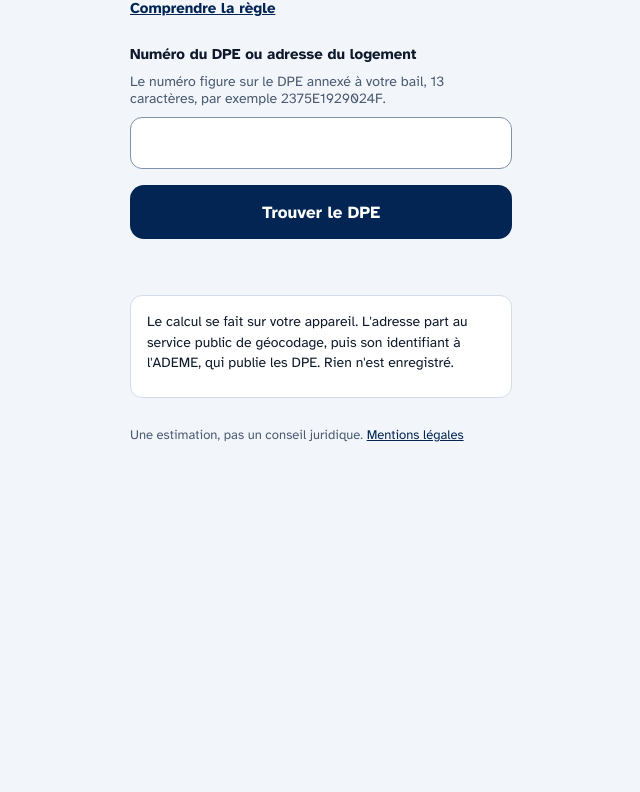
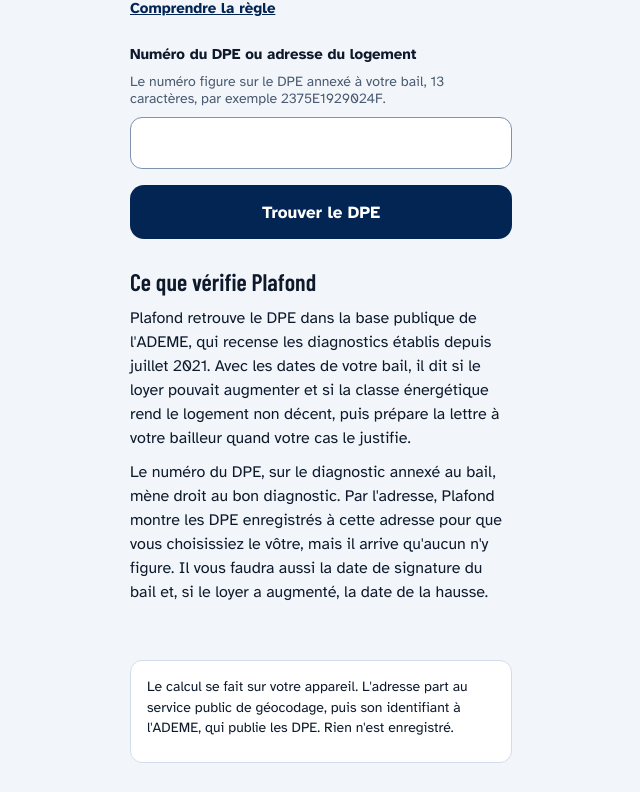
Before and after one commit to maksim-miliutin/Plafond, a Next.js app in the folder apps/web/: page /dpe in a window 1280 px wide. Shown: the part 543-1335 px from the top of the page, without its empty margins (319-959 px from the left). Before the commit the page ends 1019 px from the top, so only its background shows below. Built offline with nearby package versions, Linux system fonts and the light colour scheme; what @plafond/address, @plafond/ademe would draw is missing.

Commit message:
explain the energy check

```diff
--- a/apps/web/components/DpeFindStep.tsx
+++ b/apps/web/components/DpeFindStep.tsx
@@ -68,6 +68,19 @@ export function DpeFindStep({ typed = "", problem = null, busy = false, onSearch
                     {busy ? "Recherche du DPE\u2026" : "Trouver le DPE"}
                 </button>
             </LocalForm>
+            <section className="findings" aria-labelledby="dpe-check">
+                <h2 id="dpe-check">Ce que vérifie Plafond</h2>
+                <p>
+                    Plafond retrouve le DPE dans la base publique de l'ADEME, qui recense les diagnostics établis depuis juillet
+                    2021. Avec les dates de votre bail, il dit si le loyer pouvait augmenter et si la classe énergétique rend le
+                    logement non décent, puis prépare la lettre à votre bailleur quand votre cas le justifie.
+                </p>
+                <p>
+                    Le numéro du DPE, sur le diagnostic annexé au bail, mène droit au bon diagnostic. Par l'adresse, Plafond
+                    montre les DPE enregistrés à cette adresse pour que vous choisissiez le vôtre, mais il arrive qu'aucun n'y
+                    figure. Il vous faudra aussi la date de signature du bail et, si le loyer a augmenté, la date de la hausse.
+                </p>
+            </section>
             <div className="grow" />
             <aside className="note">
                 <p>
```
Also changed, not shown: 1 other file (tests, documents, lock files or other folders).
